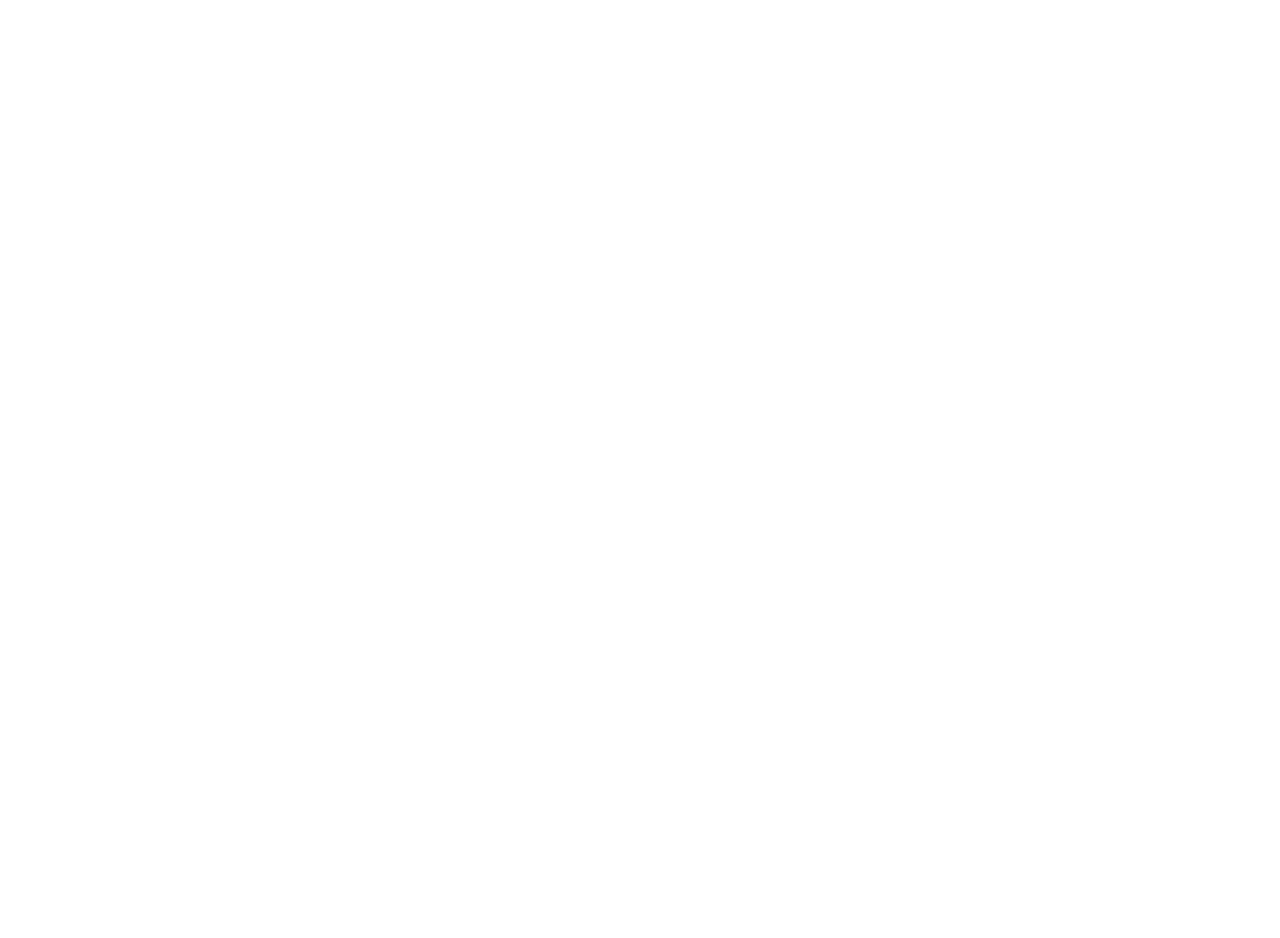
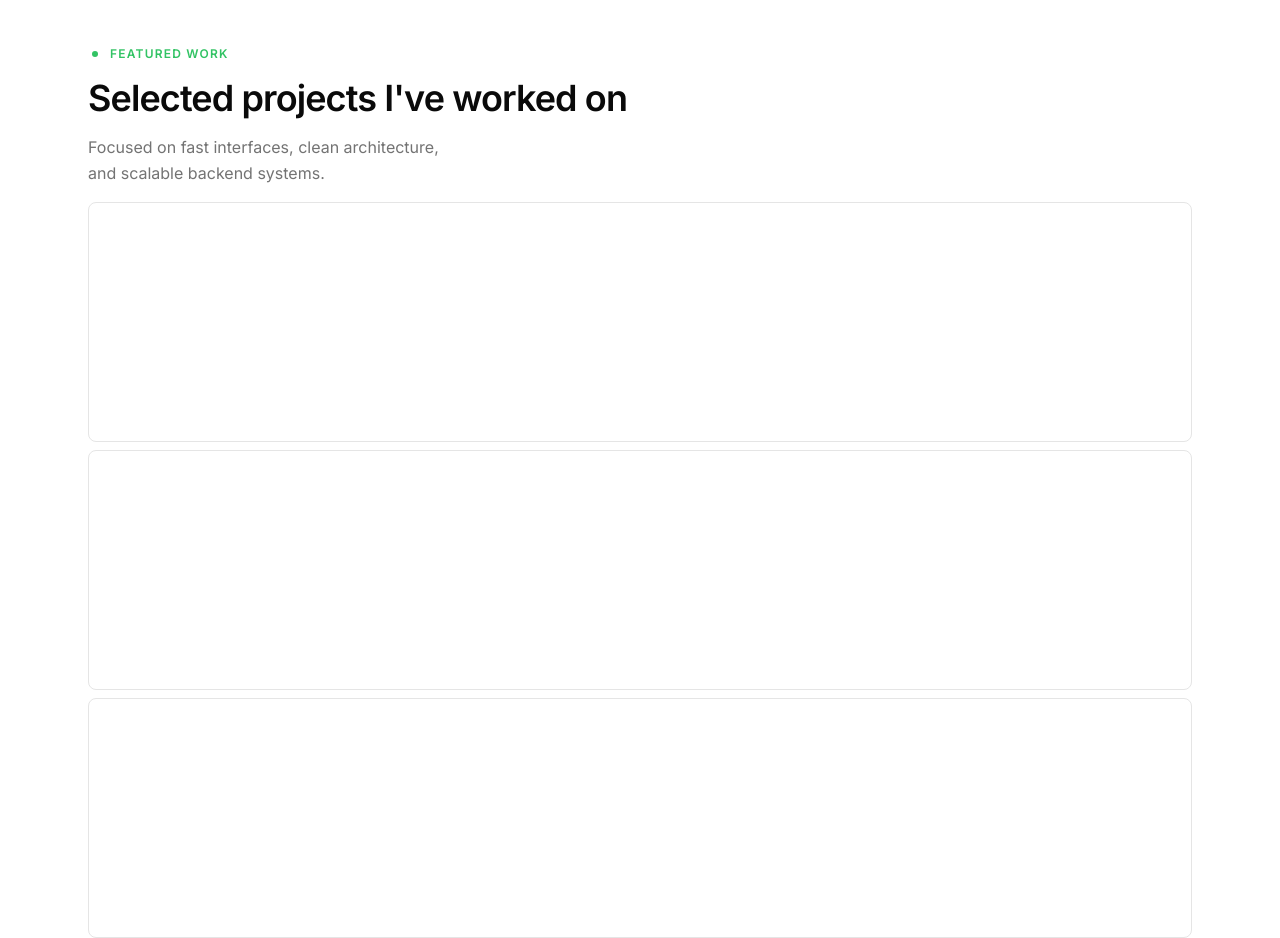
Before and after one commit to svsxn/portfolio, a Next.js app: page / in a window 1280 px wide. Shown: the part 860-1798 px from the top of the page. Before the commit the page ends 800 px from the top, so only its background shows below. Built offline with nearby package versions, Linux system fonts and the light colour scheme.

Commit message:
feat: add projects section

```diff
--- a/app/page.tsx
+++ b/app/page.tsx
@@ -1,9 +1,11 @@
-import Hero from "@/components/hero";
+import Hero from "@/components/sections/hero";
+import Projects from "@/components/sections/projects";
 
 export default function Home() {
   return (
-    <div className="mt-12 md:mt-24 w-full">
+    <div className="flex flex-col gap-32 mt-12 md:mt-24 w-full">
       <Hero />
+      <Projects />
     </div>
   );
 }
--- a/components/hero/left-content/metadata.tsx
+++ /dev/null
@@ -1,14 +0,0 @@
-import { Separator } from "@/components/ui/separator";
-
-export function Metadata() {
-  return (
-    <div className="flex items-center gap-2 sm:gap-4 text-[11px] sm:text-xs font-semibold tracking-widest uppercase text-nowrap">
-      <div className="flex items-center gap-2 sm:gap-3 text-accent">
-        <div className="size-1 sm:size-1.5 rounded-full bg-current ml-1" />
-        <span>Full-stack developer</span>
-      </div>
-      <Separator orientation="vertical" />
-      <span className="text-muted-foreground">Next.js & Supabase</span>
-    </div>
-  );
-}
--- a/components/hero/index.tsx
+++ b/components/sections/hero/index.tsx
@@ -1,8 +1,8 @@
 import { ArrowRightIcon } from "lucide-react";
-import { Metadata } from "./left-content/metadata";
-import { Button } from "../ui/button";
+import { Button } from "../../ui/button";
 import { TechStack } from "./tech-stack/tech-stack";
 import { Avatar } from "./avatar";
+import Label from "../label";
 
 export default function Hero() {
   return (
@@ -11,7 +11,10 @@
       className="grid grid-cols-1 md:grid-cols-2 gap-10 md:gap-12"
     >
       <div className="order-2 md:order-1 flex flex-col gap-5 animate-in fade-in slide-in-from-bottom-4 duration-700">
-        <Metadata />
+        <Label
+          primaryText="Full-stack developer"
+          secondaryText="Next.js & Supabase"
+        />
         <h1 className="max-w-md text-6xl sm:text-7xl md:text-[5.2rem] mb-2 md:mb-5 font-semibold tracking-tight sm:leading-[1.1] md:leading-20">
           Sebastian Magnucki
         </h1>
--- /dev/null
+++ b/components/sections/label.tsx
@@ -0,0 +1,29 @@
+import { cn } from "@/lib/utils";
+import { Separator } from "../ui/separator";
+
+interface Props {
+  primaryText: string;
+  secondaryText?: string;
+}
+
+export default function Label({ primaryText, secondaryText }: Props) {
+  return (
+    <div
+      className={cn(
+        "text-[11px] sm:text-xs font-semibold tracking-widest uppercase text-nowrap",
+        secondaryText && "flex items-center gap-2 sm:gap-4",
+      )}
+    >
+      <div className="flex items-center gap-2 sm:gap-3 text-accent">
+        <div className="size-1 sm:size-1.5 rounded-full bg-current ml-1" />
+        <span>{primaryText}</span>
+      </div>
+      {secondaryText && (
+        <>
+          <Separator orientation="vertical" />
+          <span className="text-muted-foreground">{secondaryText}</span>
+        </>
+      )}
+    </div>
+  );
+}
--- /dev/null
+++ b/components/sections/projects/index.tsx
@@ -0,0 +1,21 @@
+import Label from "../label";
+
+export default function Projects() {
+  return (
+    <section id="projects" className="flex flex-col gap-4">
+      <Label primaryText="Featured work" />
+      <h2 className="text-4xl font-semibold tracking-tight">
+        Selected projects I&apos;ve worked on
+      </h2>
+      <p className="max-w-88 text-muted-foreground leading-relaxed">
+        Focused on fast interfaces, clean architecture, and scalable backend
+        systems.
+      </p>
+      <div className="flex flex-col gap-2">
+        <div className="bg-card h-60 border rounded-md"></div>
+        <div className="bg-card h-60 border rounded-md"></div>
+        <div className="bg-card h-60 border rounded-md"></div>
+      </div>
+    </section>
+  );
+}
```
Also changed, not shown: components/sections/hero/avatar.tsx (renamed from components/hero/avatar.tsx), components/sections/hero/tech-stack/tech-items.tsx (renamed from components/hero/tech-stack/tech-items.tsx), components/sections/hero/tech-stack/tech-stack.tsx (renamed from components/hero/tech-stack/tech-stack.tsx).
